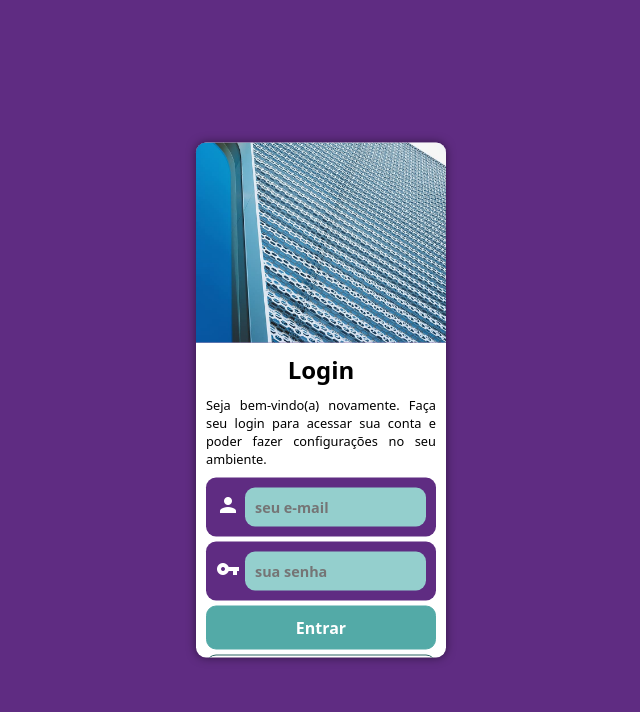
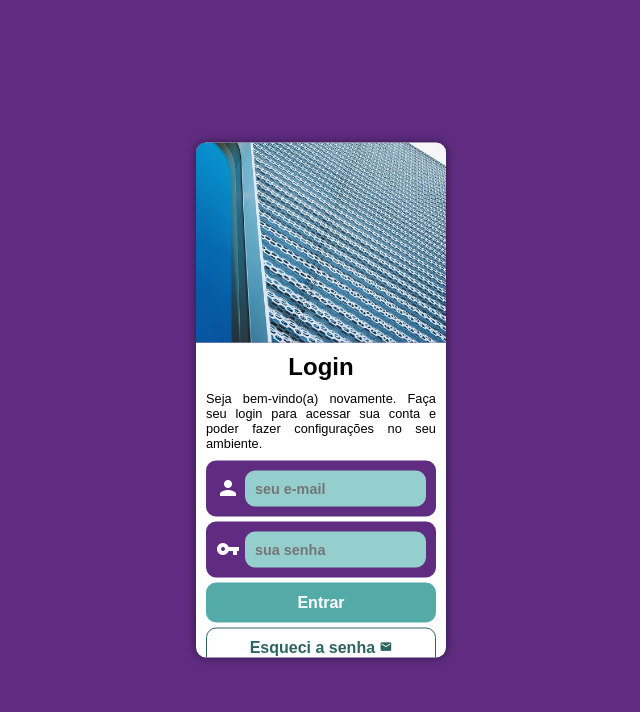
Before and after one commit to pupilo-py/projeto-login, a plain HTML site: page index.html in a window 1280 px wide. Shown: the whole page, without its empty margins (319-959 px from the left). Drawn offline with Linux system fonts and the light colour scheme.

Commit message:
Fonte principal
Fonte principal mudada para Ubuntu

```diff
--- a/styles/root.css
+++ b/styles/root.css
@@ -1,7 +1,7 @@
 @charset "UTF-8";
 
 :root {
-    --fonte-principal: system-ui, -apple-system, BlinkMacSystemFont, 'Segoe UI', Roboto, Oxygen, Ubuntu, Cantarell, 'Open Sans', 'Helvetica Neue', sans-serif;
+    --fonte-principal: Ubuntu, sans-serif;
     --cor-background: #5f2c82;
     --cor-input: #94CFCD;
     --cor-submit: #53aaa7;
```
